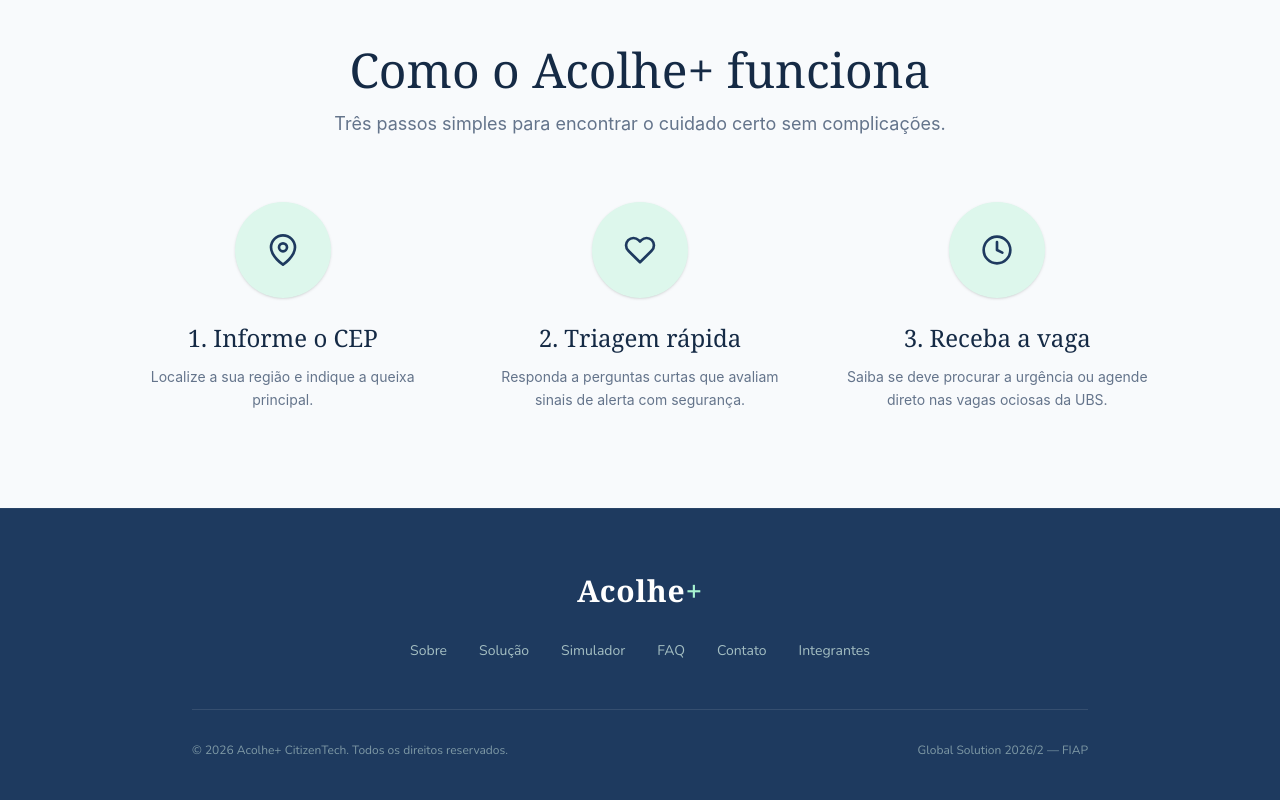
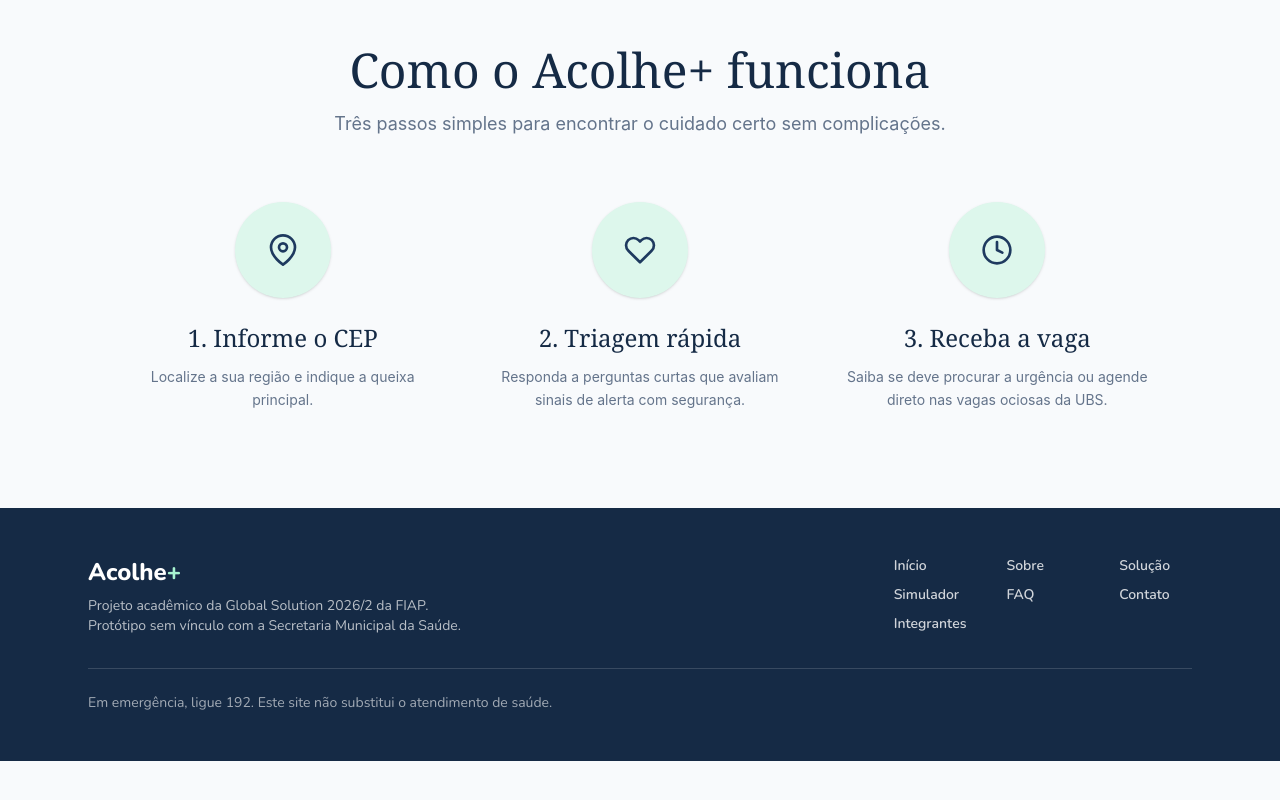
Before and after one commit to GlobalSolution-2026/acolhe-mais-front, a React (Vite) app: page / in a window 1280 px wide. Shown: the part 1227-2027 px from the top of the page. After the commit the page ends 1988 px from the top, so only its background shows below. Built offline with nearby package versions, Linux system fonts and the light colour scheme; no server answers.

Commit message:
Atualiza rodapé com aviso de projeto acadêmico e de emergência

```diff
--- a/src/components/Footer.tsx
+++ b/src/components/Footer.tsx
@@ -1,31 +1,50 @@
 import { Link } from 'react-router-dom';
 
+/** Links do rodapé, na mesma ordem do menu principal. */
+const LINKS_RODAPE = [
+  { rota: '/', nome: 'Início' },
+  { rota: '/sobre', nome: 'Sobre' },
+  { rota: '/solucao', nome: 'Solução' },
+  { rota: '/simulador', nome: 'Simulador' },
+  { rota: '/faq', nome: 'FAQ' },
+  { rota: '/contato', nome: 'Contato' },
+  { rota: '/integrantes', nome: 'Integrantes' },
+];
+
+/**
+ * Rodapé do site: logo, aviso de que é um projeto acadêmico, links das páginas
+ * e o lembrete de emergência.
+ * Regra: deixar claro que o site não tem vínculo com a Secretaria da Saúde
+ * e não substitui o atendimento de saúde.
+ */
 export default function Footer() {
   return (
-    <footer className="bg-primaria py-16 px-6 border-t border-white/5">
-      <div className="max-w-7xl mx-auto flex flex-col items-center">
-
-
-        <Link to="/" className="text-3xl font-serif font-bold text-white tracking-wide mb-8 hover:opacity-90 transition-opacity">
-          Acolhe<span className="text-menta">+</span>
-        </Link>
-
-
-        <nav className="flex flex-wrap justify-center gap-x-8 gap-y-4 text-sm font-medium text-mentaSuave/70 mb-12">
-          <Link to="/sobre" className="hover:text-menta transition-colors">Sobre</Link>
-          <Link to="/solucao" className="hover:text-menta transition-colors">Solução</Link>
-          <Link to="/simulador" className="hover:text-menta transition-colors">Simulador</Link>
-          <Link to="/faq" className="hover:text-menta transition-colors">FAQ</Link>
-          <Link to="/contato" className="hover:text-menta transition-colors">Contato</Link>
-          <Link to="/integrantes" className="hover:text-menta transition-colors">Integrantes</Link>
-        </nav>
-
-
-        <div className="w-full max-w-4xl border-t border-white/10 pt-8 flex flex-col md:flex-row justify-between items-center gap-4 text-xs text-mentaSuave/50 font-light">
-          <p>© {new Date().getFullYear()} Acolhe+ CitizenTech. Todos os direitos reservados.</p>
-          <p>Global Solution 2026/2 — FIAP</p>
+    <footer className="bg-primariaEscura text-branco">
+      <div className="mx-auto flex max-w-6xl flex-col gap-8 px-4 py-12 lg:px-6">
+        <div className="flex flex-col justify-between gap-6 md:flex-row">
+          <div className="max-w-sm">
+            <Link to="/" className="text-2xl font-extrabold">
+              Acolhe<span className="text-menta">+</span>
+            </Link>
+            <p className="mt-2 text-sm text-branco/70">
+              Projeto acadêmico da Global Solution 2026/2 da FIAP. Protótipo sem vínculo com a Secretaria
+              Municipal da Saúde.
+            </p>
+          </div>
+          <nav
+            aria-label="Links do rodapé"
+            className="grid grid-cols-2 gap-x-10 gap-y-2 text-sm font-semibold text-branco/80 sm:grid-cols-3"
+          >
+            {LINKS_RODAPE.map(({ rota, nome }) => (
+              <Link key={rota} to={rota} className="hover:text-menta">
+                {nome}
+              </Link>
+            ))}
+          </nav>
         </div>
-
+        <p className="border-t border-branco/15 pt-6 text-sm text-branco/60">
+          Em emergência, ligue 192. Este site não substitui o atendimento de saúde.
+        </p>
       </div>
     </footer>
   );
```
